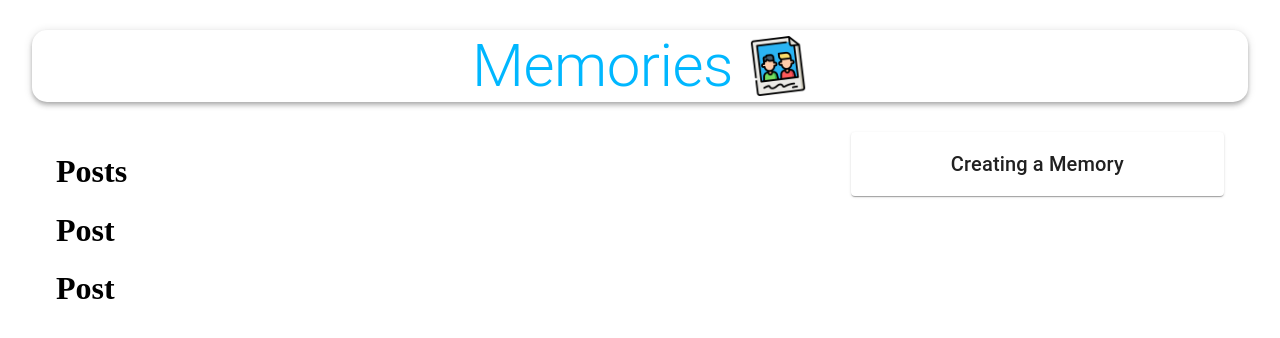
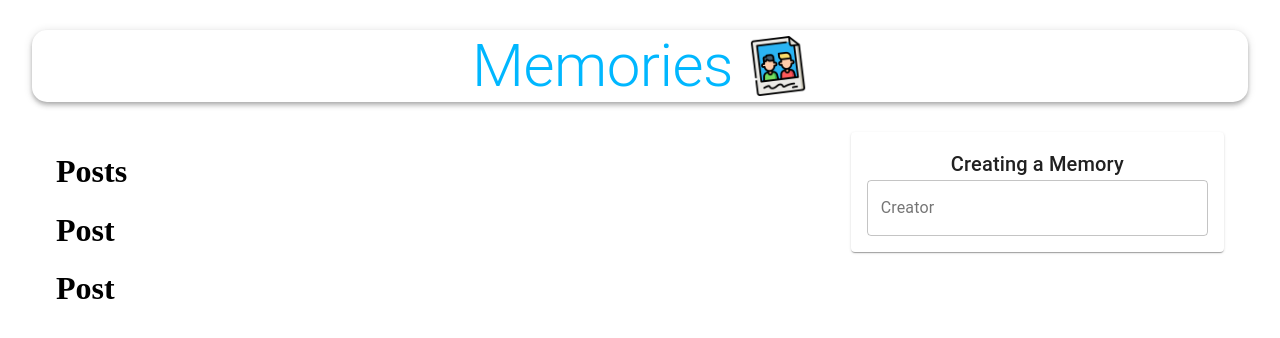
Before and after one commit to Decomplosed/memories-app, a React (Create React App) app in the folder client/: page / in a window 1280 px wide. Shown: the top 338 px of the page. Built offline with nearby package versions, Linux system fonts and the light colour scheme; no server answers.

Commit message:
render TextField for creator

```diff
--- a/client/src/components/Form/Form.js
+++ b/client/src/components/Form/Form.js
@@ -17,6 +17,12 @@ const Form = () => {
         onSubmit={handleSubmit}
       >
         <Typography variant='h6'>Creating a Memory</Typography>
+        <TextField
+          name='creator'
+          variant='outlined'
+          label='Creator'
+          fullWidth
+        />
       </form>
     </Paper>
   );
```
